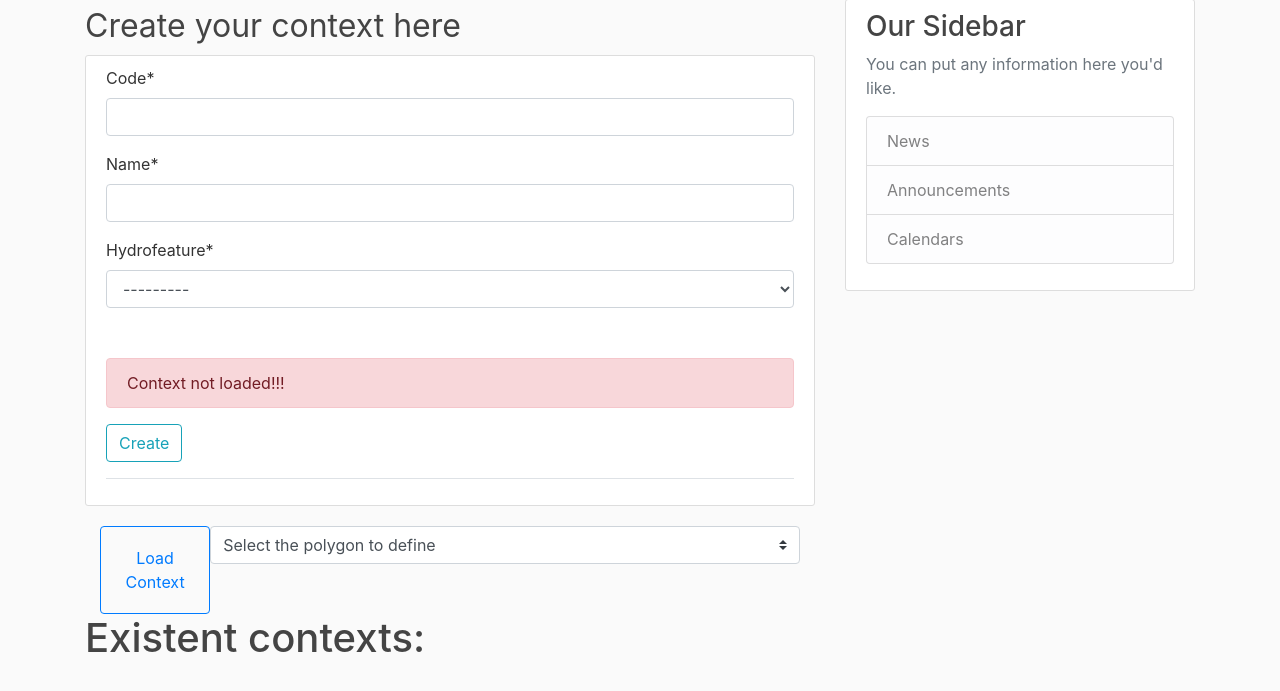
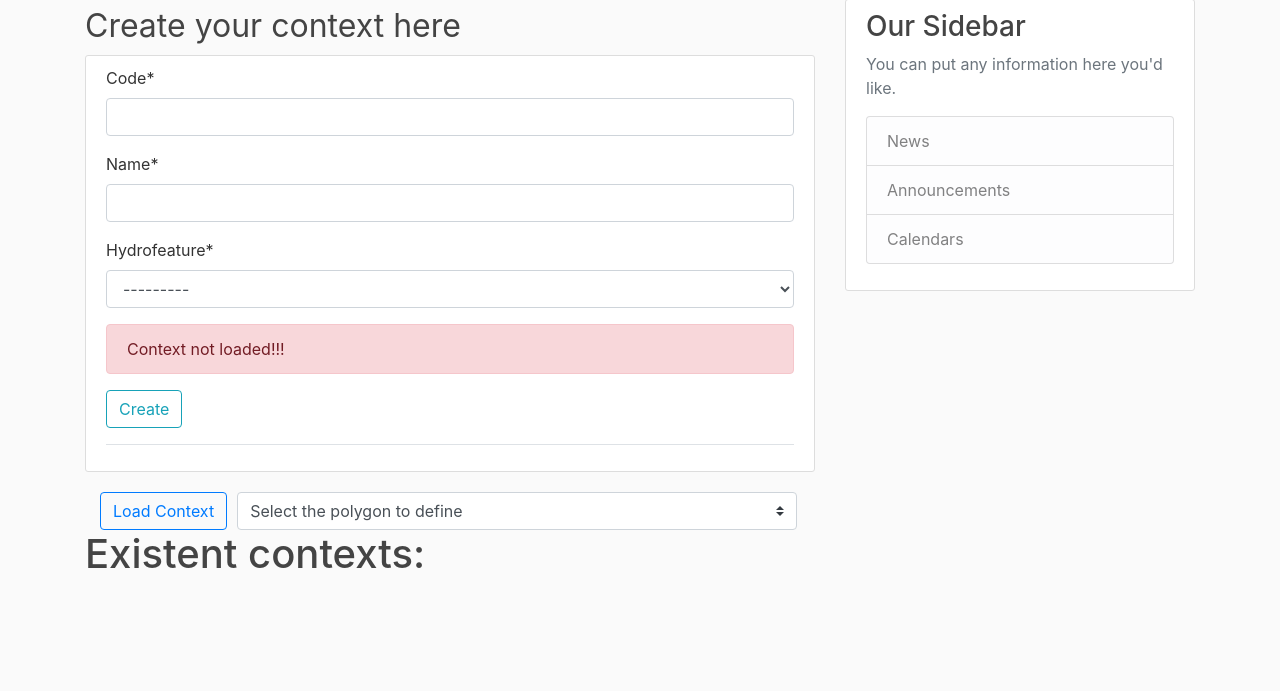
Before and after one commit to RiverCure/Rivercure-Portal, a Django app: page /context/ in a window 1280 px wide. Shown: the part 81-772 px from the top of the page. Run offline with Django 3.2, Linux system fonts and the light colour scheme; data that the repository does not hold is empty; some libraries are stand-ins or nearby versions.

Commit message:
added some styling changes to polygon select widget

```diff
--- a/context/static/context/css/style.css
+++ b/context/static/context/css/style.css
@@ -22,8 +22,9 @@
   background: rgba(255, 255, 255, 0.5);
 }
 
-select {
-  margin-bottom: 50px;
+#polygon-type {
+  margin-left: 10px;
+  max-width: 80%;
 }
 
 /*# sourceMappingURL=style.css.map */
--- a/context/static/context/sass/map/map.scss
+++ b/context/static/context/sass/map/map.scss
@@ -24,6 +24,7 @@
     }
 }
 
-select {
-    margin-bottom: 50px;
+#polygon-type {
+    margin-left: 10px;
+    max-width: 80%;
 }
```
